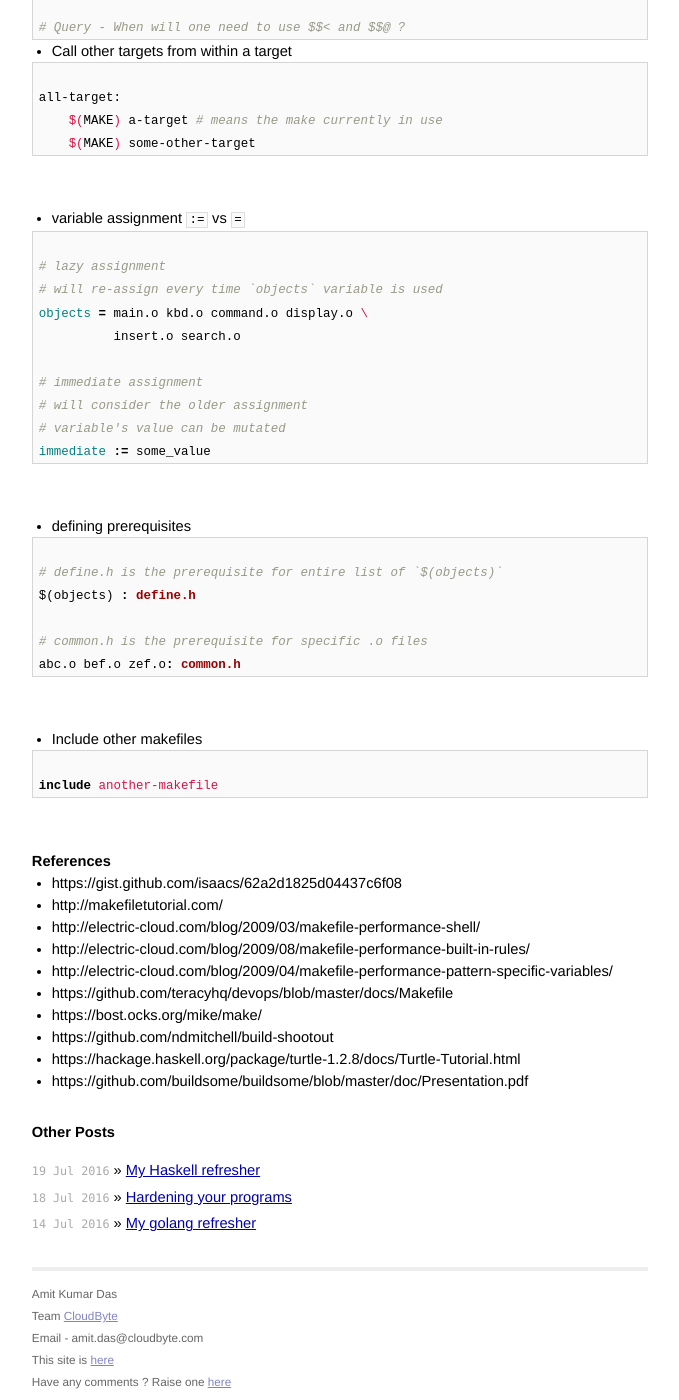
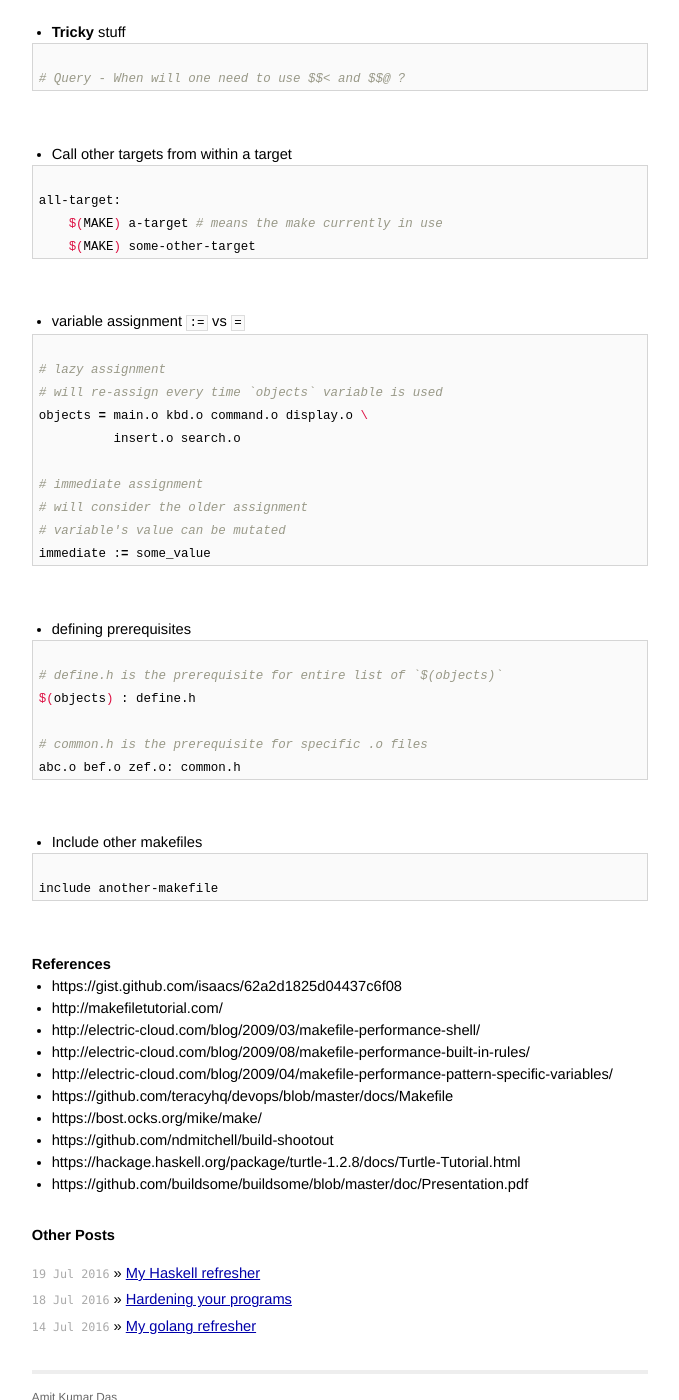
Before and after one commit to AmitKumarDas/amitkumardas.github.io, a Jekyll site: the page built from _posts/2016-07-28-my-makefile-refresher.md, in a window 1280 px wide and 1400 px high, scrolled down 519 px. Shown: the whole window, without its empty margins (300-979 px from the left). Built offline with Jekyll 4.4.1, drawn with Linux system fonts in a browser that asks for light colours.

Commit message:
Update 2016-07-28-my-makefile-refresher.md

````diff
--- a/_posts/2016-07-28-my-makefile-refresher.md
+++ b/_posts/2016-07-28-my-makefile-refresher.md
@@ -6,7 +6,6 @@ title: My makefile refresher
 # Why this article ?
 
 > This helps me in learning or referencing makefile quickly.
-
 
 <br />
 
@@ -30,12 +29,16 @@ title: My makefile refresher
 srcfiles := $(shell echo src/{00..99}.txt)
 ```
 
+<br />
+
 - **Tricky** stuff
 
 ```bash
 
 # Query - When will one need to use $$< and $$@ ?
 ```
+
+<br />
 
 - Call other targets from within a target
 
@@ -50,7 +53,7 @@ all-target:
 
 - variable assignment ```:=``` vs ```=```
 
-```make
+```bash
 
 # lazy assignment
 # will re-assign every time `objects` variable is used
@@ -67,7 +70,7 @@ immediate := some_value
 
 - defining prerequisites
 
-```make
+```bash
 
 # define.h is the prerequisite for entire list of `$(objects)`
 $(objects) : define.h
@@ -80,7 +83,7 @@ abc.o bef.o zef.o: common.h
 
 - Include other makefiles
 
-```make
+```bash
 
 include another-makefile
 ```
````
